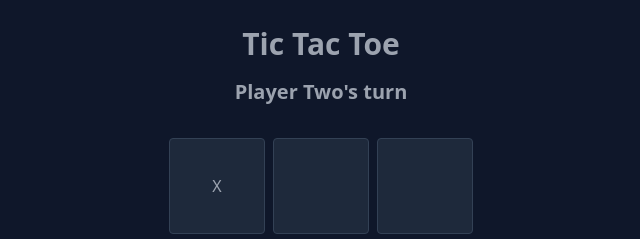
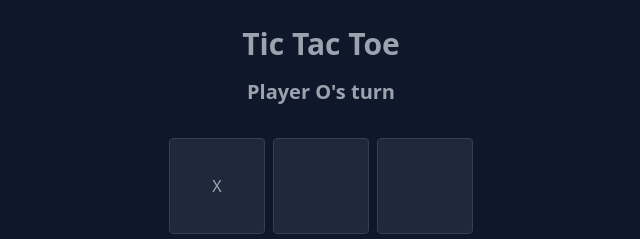
Before and after one commit to lukeramljak/odin-tic-tac-toe, a website: page index.html in a window 1280 px wide. Both pictures are taken after a click on the button 536 px from the left and 320 px from the top of the page. Shown: the part 134-373 px from the top of the page, 319-959 px from the left. Drawn offline with Linux system fonts and the light colour scheme.

Commit message:
rewrite game logic

```diff
--- a/game.js
+++ b/game.js
@@ -1,253 +1,131 @@
-function GameBoard() {
-  const rows = 3;
-  const columns = 3;
-  const board = [];
+const Player = (token) => {
+  this.token = token;
 
-  for (let i = 0; i < rows; i++) {
-    board[i] = [];
-    for (let j = 0; j < columns; j++) {
-      board[i].push(Cell());
-    }
-  }
-
-  const getBoard = () => board;
-
-  const getCell = (row, column) => board[row][column];
-
-  const placeToken = (row, column, player) => {
-    getCell(row, column).addToken(player);
+  const getToken = () => {
+    return token;
   };
 
-  return {
-    rows,
-    columns,
-    getBoard,
-    getCell,
-    placeToken,
-  };
-}
+  return { getToken };
+};
 
-function Cell() {
-  let value = '';
+const gameBoard = (() => {
+  const board = ['', '', '', '', '', '', '', '', ''];
 
-  const addToken = (player) => (value = player);
-
-  const getValue = () => value;
-
-  const isAvailable = () => value === '';
-
-  return {
-    addToken,
-    getValue,
-    isAvailable,
-  };
-}
-
-function GameController(
-  playerOneName = 'Player One',
-  playerTwoName = 'Player Two',
-) {
-  const board = GameBoard();
-
-  const players = [
-    {
-      name: playerOneName,
-      token: 'X',
-    },
-    {
-      name: playerTwoName,
-      token: 'O',
-    },
-  ];
-
-  let activePlayer = players[0];
-
-  const switchPlayerTurn = () => {
-    activePlayer = activePlayer === players[0] ? players[1] : players[0];
+  const setCell = (index, token) => {
+    if (index > board.length) return;
+    board[index] = token;
   };
 
-  const getActivePlayer = () => activePlayer;
+  const getCell = (index) => {
+    if (index > board.length) return;
+    return board[index];
+  };
 
-  const playRound = (row, column) => {
-    if (board.getCell(row, column).isAvailable()) {
-      board.placeToken(row, column, getActivePlayer().token);
-      switchPlayerTurn();
+  const reset = () => {
+    for (let i = 0; i < board.length; i++) {
+      board[i] = '';
     }
   };
 
-  const allEqualRows = (arr) => {
-    return arr.every((cell) => cell.getValue() === arr[0].getValue());
-  };
+  return { setCell, getCell, reset };
+})();
 
-  const allEqual = (arr) => {
-    return arr.every((element) => element === arr[0]);
-  };
+const displayController = (() => {
+  const cellElements = document.querySelectorAll('.cell');
+  const messageElement = document.getElementById('message');
+  const restartButton = document.getElementById('restartBtn');
 
-  const checkRowsForWinner = () => {
-    const boardRows = board.getBoard();
-    for (let i = 0; i < board.rows; i++) {
-      if (allEqualRows(boardRows[i])) {
-        return boardRows[i][0].getValue();
-      }
-    }
-    return null;
-  };
+  cellElements.forEach((cell) => {
+    cell.addEventListener('click', (e) => {
+      if (gameController.getIsOver() || e.target.textContent !== '') return;
+      gameController.playRound(parseInt(e.target.dataset.index));
+      updateGameBoard();
+    });
+  });
 
-  const checkColumnsForWinner = () => {
-    const boardRows = board.getBoard();
+  restartButton.addEventListener('click', () => {
+    gameBoard.reset();
+    gameController.reset();
+    updateGameBoard();
+    setMessageElement("Player X's turn");
+  });
 
-    for (let col = 0; col < board.columns; col++) {
-      const column = [];
-      for (let row = 0; row < board.rows; row++) {
-        column.push(boardRows[row][col].getValue());
-      }
-
-      if (allEqual(column)) {
-        return column[0];
-      }
-    }
-
-    return null;
-  };
-
-  const checkDiagonalForWinner = () => {
-    const boardRows = board.getBoard();
-
-    // top left to bottom right
-    const diagonal1 = [];
-    for (let i = 0; i < board.rows; i++) {
-      diagonal1.push(boardRows[i][i].getValue());
-    }
-
-    // top right to bottom left
-    let j = board.rows - 1;
-    const diagonal2 = [];
-    for (let i = 0; i < board.rows; i++) {
-      diagonal2.push(boardRows[i][j].getValue());
-      j--;
-    }
-
-    if (allEqual(diagonal1)) {
-      return diagonal1[0];
-    }
-
-    if (allEqual(diagonal2)) {
-      return diagonal2[0];
-    }
-
-    return null;
-  };
-
-  const boardIsFull = () => {
-    const boardRows = board.getBoard();
-    for (let i = 0; i < board.rows; i++) {
-      for (let j = 0; j < board.columns; j++) {
-        if (boardRows[i][j].getValue() === '') {
-          return false;
-        }
-      }
-    }
-    return true;
-  };
-
-  const checkGameWinner = () => {
-    const rowWinner = checkRowsForWinner();
-    const columnWinner = checkColumnsForWinner();
-    const diagonalWinner = checkDiagonalForWinner();
-
-    if (rowWinner || columnWinner || diagonalWinner) {
-      const winnerToken = rowWinner || columnWinner || diagonalWinner;
-      const winner = players.find((player) => player.token === winnerToken);
-      return winner;
-    }
-
-    return null;
-  };
-
-  return {
-    playRound,
-    getActivePlayer,
-    checkGameWinner,
-    getBoard: board.getBoard,
-    boardIsFull,
-  };
-}
-
-function ScreenController() {
-  const game = GameController();
-  const playerTurnDiv = document.getElementById('turn');
-  const boardDiv = document.getElementById('board');
-
-  const updateScreen = () => {
-    boardDiv.textContent = '';
-
-    const board = game.getBoard();
-    const activePlayer = game.getActivePlayer();
-
-    playerTurnDiv.textContent = `${activePlayer.name}'s turn`;
-
-    board.forEach((row, rowIndex) => {
-      row.forEach((cell, columnIndex) => {
-        const cellButton = document.createElement('button');
-        cellButton.classList.add(
-          'cell',
-          'w-24',
-          'h-24',
-          'border',
-          'border-slate-700',
-          'bg-slate-800',
-          'rounded',
-          'cursor-pointer',
-          'hover:bg-slate-700',
-        );
-        cellButton.dataset.row = rowIndex;
-        cellButton.dataset.column = columnIndex;
-        cellButton.textContent = cell.getValue();
-        boardDiv.appendChild(cellButton);
-      });
-    });
-
-    const winner = game.checkGameWinner();
-    if (winner || game.boardIsFull()) {
-      if (winner) {
-        playerTurnDiv.textContent = `${winner.name} wins!`;
-        playerTurnDiv.classList.add('bg-green-600', 'text-gray-900');
-      } else {
-        playerTurnDiv.textContent = `It's a draw!`;
-        playerTurnDiv.classList.add('bg-rose-500', 'text-gray-900');
-      }
-      const cells = document.querySelectorAll('.cell');
-      cells.forEach((cell) => {
-        cell.classList.add('pointer-events-none');
-      });
+  const updateGameBoard = () => {
+    for (let i = 0; i < cellElements.length; i++) {
+      cellElements[i].textContent = gameBoard.getCell(i);
     }
   };
 
-  const container = document.getElementById('container');
-  const restartBtn = document.createElement('button');
-  restartBtn.classList.add(
-    'bg-blue-500',
-    'hover:bg-blue-700',
-    'text-white',
-    'font-bold',
-    'py-2',
-    'px-4',
-    'rounded',
-  );
-  restartBtn.textContent = 'Restart';
-  container.appendChild(restartBtn);
+  const setResultMessage = (winner) => {
+    if (winner === 'Draw') {
+      setMessageElement("It's a draw!");
+    } else {
+      setMessageElement(`Player ${winner} wins!`);
+    }
+  };
 
-  function clickHandlerBoard(e) {
-    const selectedRow = e.target.dataset.row;
-    const selectedColumn = e.target.dataset.column;
-    if (!selectedRow || !selectedColumn) return;
+  const setMessageElement = (message) => {
+    messageElement.textContent = message;
+  };
 
-    game.playRound(selectedRow, selectedColumn);
-    updateScreen();
-  }
-  boardDiv.addEventListener('click', clickHandlerBoard);
+  return { setResultMessage, setMessageElement };
+})();
 
-  updateScreen();
-}
+const gameController = (() => {
+  const playerX = Player('X');
+  const playerO = Player('O');
+  let round = 1;
+  let isOver = false;
 
-ScreenController();
+  const playRound = (cellIndex) => {
+    gameBoard.setCell(cellIndex, getCurrentPlayer());
+    if (checkWinner(cellIndex)) {
+      displayController.setResultMessage(getCurrentPlayer());
+      isOver = true;
+      return;
+    }
+    if (round === 9) {
+      displayController.setResultMessage('Draw');
+      isOver = true;
+      return;
+    }
+    round++;
+    displayController.setMessageElement(`Player ${getCurrentPlayer()}'s turn`);
+  };
+
+  const getCurrentPlayer = () => {
+    return round % 2 === 1 ? playerX.getToken() : playerO.getToken();
+  };
+
+  const checkWinner = (cellIndex) => {
+    const winConditions = [
+      [0, 1, 2],
+      [3, 4, 5],
+      [6, 7, 8],
+      [0, 3, 6],
+      [1, 4, 7],
+      [2, 5, 8],
+      [0, 4, 8],
+      [2, 4, 6],
+    ];
+
+    return winConditions
+      .filter((combination) => combination.includes(cellIndex))
+      .some((possibleCombination) =>
+        possibleCombination.every(
+          (index) => gameBoard.getCell(index) === getCurrentPlayer(),
+        ),
+      );
+  };
+
+  const getIsOver = () => {
+    return isOver;
+  };
+
+  const reset = () => {
+    round = 1;
+    isOver = false;
+  };
+
+  return { playRound, getIsOver, reset };
+})();
--- a/index.html
+++ b/index.html
@@ -12,9 +12,54 @@
     <div id="container" class="grid gap-6 text-center">
       <div class="flex flex-col gap-2">
         <h1 class="text-3xl font-bold">Tic Tac Toe</h1>
-        <h2 id="turn" class="rounded p-2 text-xl font-bold"></h2>
+        <h2 id="message" class="rounded p-2 text-xl font-bold">
+          Player X's turn
+        </h2>
       </div>
-      <div id="board" class="grid grid-cols-3 grid-rows-3 gap-2"></div>
+      <div id="board" class="grid grid-cols-3 grid-rows-3 gap-2">
+        <button
+          class="cell h-24 w-24 cursor-pointer rounded border border-slate-700 bg-slate-800 hover:bg-slate-700"
+          data-index="0"
+        ></button>
+        <button
+          class="cell h-24 w-24 cursor-pointer rounded border border-slate-700 bg-slate-800 hover:bg-slate-700"
+          data-index="1"
+        ></button>
+        <button
+          class="cell h-24 w-24 cursor-pointer rounded border border-slate-700 bg-slate-800 hover:bg-slate-700"
+          data-index="2"
+        ></button>
+        <button
+          class="cell h-24 w-24 cursor-pointer rounded border border-slate-700 bg-slate-800 hover:bg-slate-700"
+          data-index="3"
+        ></button>
+        <button
+          class="cell h-24 w-24 cursor-pointer rounded border border-slate-700 bg-slate-800 hover:bg-slate-700"
+          data-index="4"
+        ></button>
+        <button
+          class="cell h-24 w-24 cursor-pointer rounded border border-slate-700 bg-slate-800 hover:bg-slate-700"
+          data-index="5"
+        ></button>
+        <button
+          class="cell h-24 w-24 cursor-pointer rounded border border-slate-700 bg-slate-800 hover:bg-slate-700"
+          data-index="6"
+        ></button>
+        <button
+          class="cell h-24 w-24 cursor-pointer rounded border border-slate-700 bg-slate-800 hover:bg-slate-700"
+          data-index="7"
+        ></button>
+        <button
+          class="cell h-24 w-24 cursor-pointer rounded border border-slate-700 bg-slate-800 hover:bg-slate-700"
+          data-index="8"
+        ></button>
+      </div>
+      <button
+        id="restartBtn"
+        class="rounded bg-blue-500 px-4 py-2 font-bold text-white hover:bg-blue-700"
+      >
+        Restart
+      </button>
     </div>
   </body>
 </html>
```
